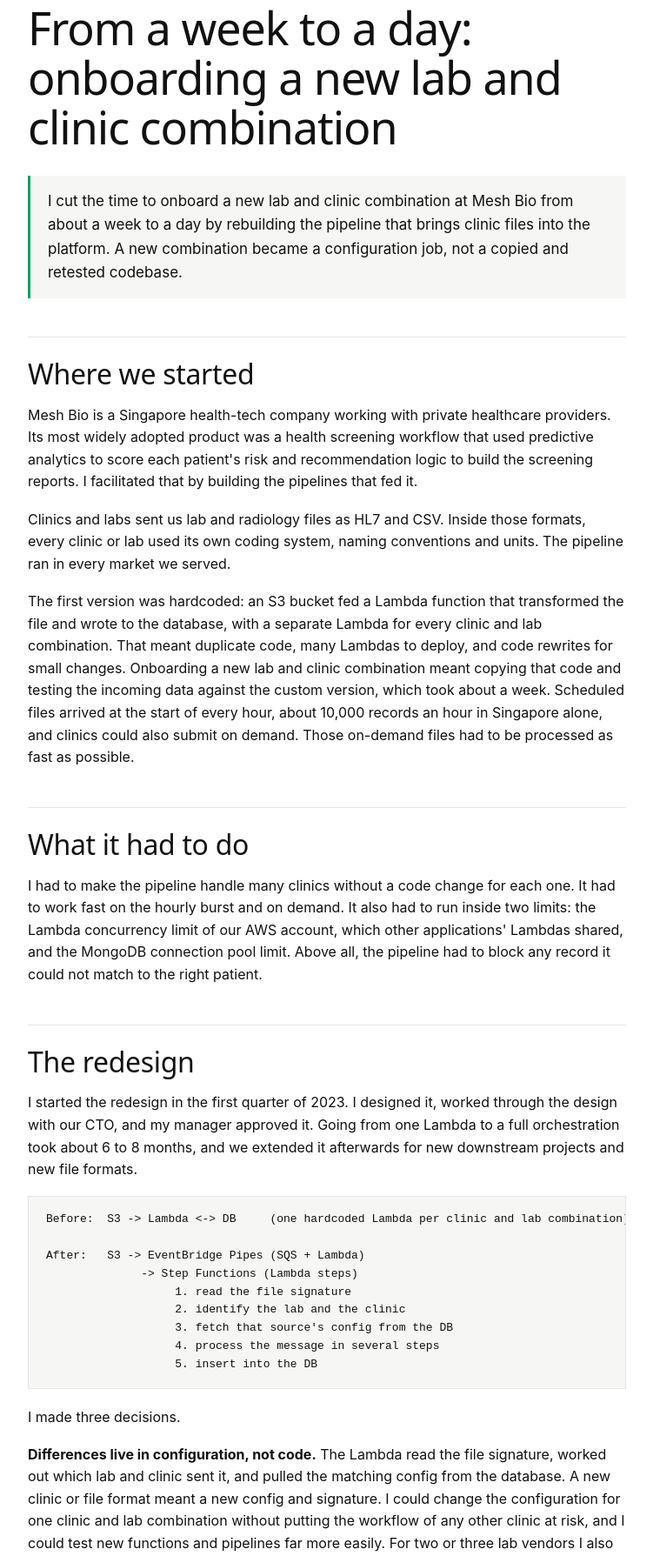
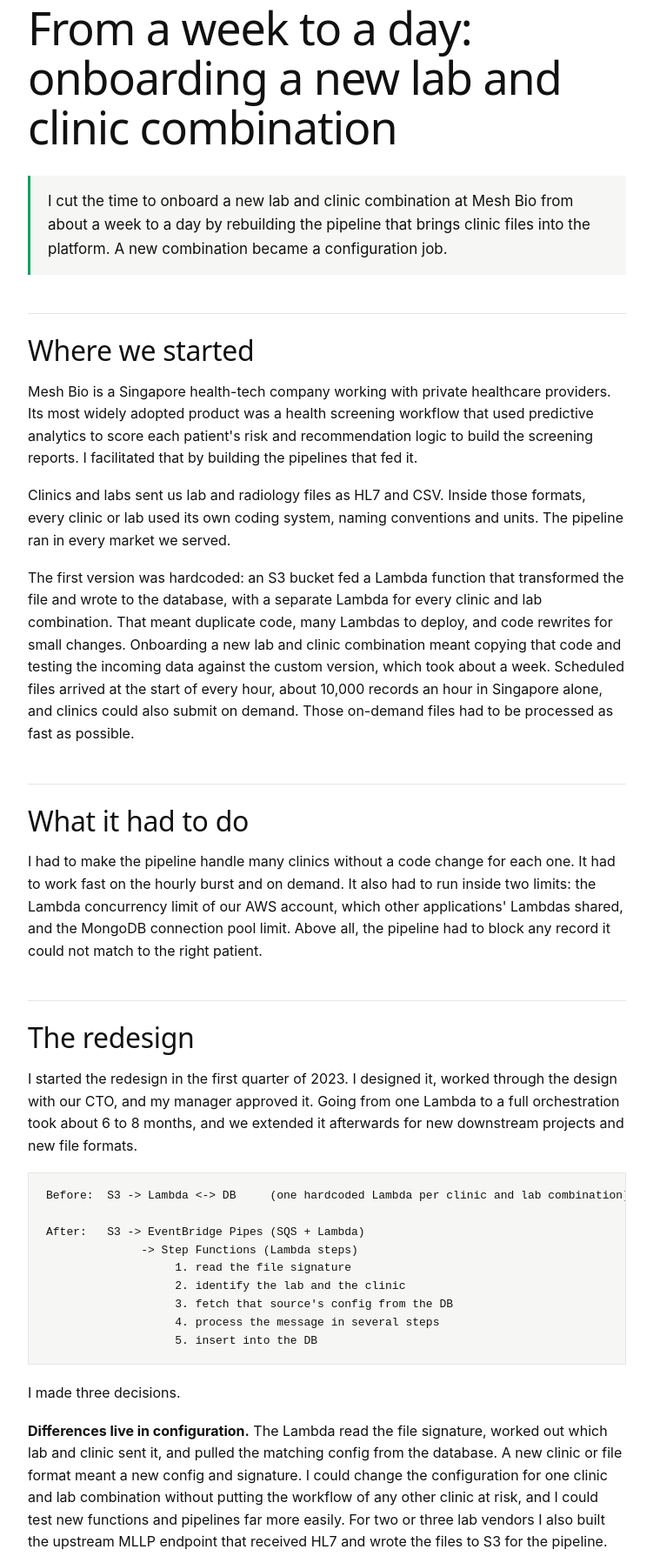
Before and after one commit to alvee1994/portfolio, a plain HTML site: page writing/pipeline.html in a window 1280 px wide. Shown: the part 165-1954 px from the top of the page at 87% size, without its empty margins (264-1015 px from the left). Drawn offline with Linux system fonts and the light colour scheme.

Commit message:
copy: remove contrastive negation from writing pages

```diff
--- a/writing/pipeline.html
+++ b/writing/pipeline.html
@@ -5,13 +5,13 @@
 <meta name="viewport" content="width=device-width,initial-scale=1">
 <meta http-equiv="Content-Security-Policy" content="default-src 'none'; style-src 'self' https://fonts.googleapis.com; font-src https://fonts.gstatic.com; img-src 'self' data:; base-uri 'none'; form-action 'none'">
 <title>From a week to a day: onboarding a new lab and clinic combination | Ahmed Alvee</title>
-<meta name="description" content="I cut the time to onboard a new lab and clinic combination at Mesh Bio from about a week to a day by rebuilding the pipeline that brings clinic files into the platform. A new combination became a configuration job, not a copied and retested codebase.">
+<meta name="description" content="I cut the time to onboard a new lab and clinic combination at Mesh Bio from about a week to a day by rebuilding the pipeline that brings clinic files into the platform. A new combination became a configuration job.">
 <meta name="author" content="Ahmed Alvee">
 <meta name="robots" content="index, follow, max-snippet:-1, max-image-preview:large">
 <link rel="canonical" href="https://alvee1994.github.io/portfolio/writing/pipeline.html">
 <meta property="og:type" content="article">
 <meta property="og:title" content="From a week to a day: onboarding a new lab and clinic combination">
-<meta property="og:description" content="I cut the time to onboard a new lab and clinic combination at Mesh Bio from about a week to a day by rebuilding the pipeline that brings clinic files into the platform. A new combination became a configuration job, not a copied and retested codebase.">
+<meta property="og:description" content="I cut the time to onboard a new lab and clinic combination at Mesh Bio from about a week to a day by rebuilding the pipeline that brings clinic files into the platform. A new combination became a configuration job.">
 <meta property="og:url" content="https://alvee1994.github.io/portfolio/writing/pipeline.html">
 <meta property="og:image" content="https://alvee1994.github.io/portfolio/assets/ahmed-alvee.jpg">
 <meta name="twitter:card" content="summary">
@@ -23,7 +23,7 @@
 <main class="wrap article">
 <p class="crumb"><a href="../#writing">Writing</a></p>
 <h1>From a week to a day: onboarding a new lab and clinic combination</h1>
-<p class="result">I cut the time to onboard a new lab and clinic combination at Mesh Bio from about a week to a day by rebuilding the pipeline that brings clinic files into the platform. A new combination became a configuration job, not a copied and retested codebase.</p>
+<p class="result">I cut the time to onboard a new lab and clinic combination at Mesh Bio from about a week to a day by rebuilding the pipeline that brings clinic files into the platform. A new combination became a configuration job.</p>
 <h2>Where we started</h2>
 <p>Mesh Bio is a Singapore health-tech company working with private healthcare providers. Its most widely adopted product was a health screening workflow that used predictive analytics to score each patient's risk and recommendation logic to build the screening reports. I facilitated that by building the pipelines that fed it.</p>
 <p>Clinics and labs sent us lab and radiology files as HL7 and CSV. Inside those formats, every clinic or lab used its own coding system, naming conventions and units. The pipeline ran in every market we served.</p>
@@ -42,10 +42,10 @@
                    4. process the message in several steps
                    5. insert into the DB</pre>
 <p>I made three decisions.</p>
-<p><strong>Differences live in configuration, not code.</strong> The Lambda read the file signature, worked out which lab and clinic sent it, and pulled the matching config from the database. A new clinic or file format meant a new config and signature. I could change the configuration for one clinic and lab combination without putting the workflow of any other clinic at risk, and I could test new functions and pipelines far more easily. For two or three lab vendors I also built the upstream MLLP endpoint that received HL7 and wrote the files to S3 for the pipeline.</p>
+<p><strong>Differences live in configuration.</strong> The Lambda read the file signature, worked out which lab and clinic sent it, and pulled the matching config from the database. A new clinic or file format meant a new config and signature. I could change the configuration for one clinic and lab combination without putting the workflow of any other clinic at risk, and I could test new functions and pipelines far more easily. For two or three lab vendors I also built the upstream MLLP endpoint that received HL7 and wrote the files to S3 for the pipeline.</p>
 <p><strong>Batching, with a count check.</strong> I used SQS to queue the work and wrote code that catches many records in one file and processes them as a batch. That kept the number of running Lambdas and open database connections inside the limits. Many files held several patient records, so I used pattern matching to find where each record started and ended. A check then confirmed the number of records extracted matched the number expected, and each record was isolated before anything went downstream. Processing one record per invocation would have been simpler. The count check and isolation are what made batching safe.</p>
 <p><strong>Block bad data, do not write it.</strong> I used CloudWatch to separate error types and alert me and customer success. A count mismatch was rare. When one happened, we contacted the lab vendor to fix their submission.</p>
-<p>Once, a vendor moved to a different system without telling us. Data surged and the file pattern changed. The pipeline was already configurable, and the exception handling stopped the script instead of letting wrong data through. My solutions engineer and I handled it in a single day, and no wrong data reached a patient profile.</p>
+<p>Once, a vendor moved to a different system without telling us. Data surged and the file pattern changed. The pipeline was already configurable, and the exception handling stopped the script and kept wrong data out. My solutions engineer and I handled it in a single day, and no wrong data reached a patient profile.</p>
 <p>Parsing 10,000 or more records could take 5 to 7 minutes. Clinics did not need to know when a file arrived. They opened the patient profile and the data was there.</p>
 <h2>What changed</h2>
 <p>Onboarding a new lab and clinic combination went from about a week to a day. The differences lived in configuration, so there was no code to copy and no custom version to test against.</p>
```
Also changed, not shown: writing/llm-lessons.html (+1 -1 lines).
